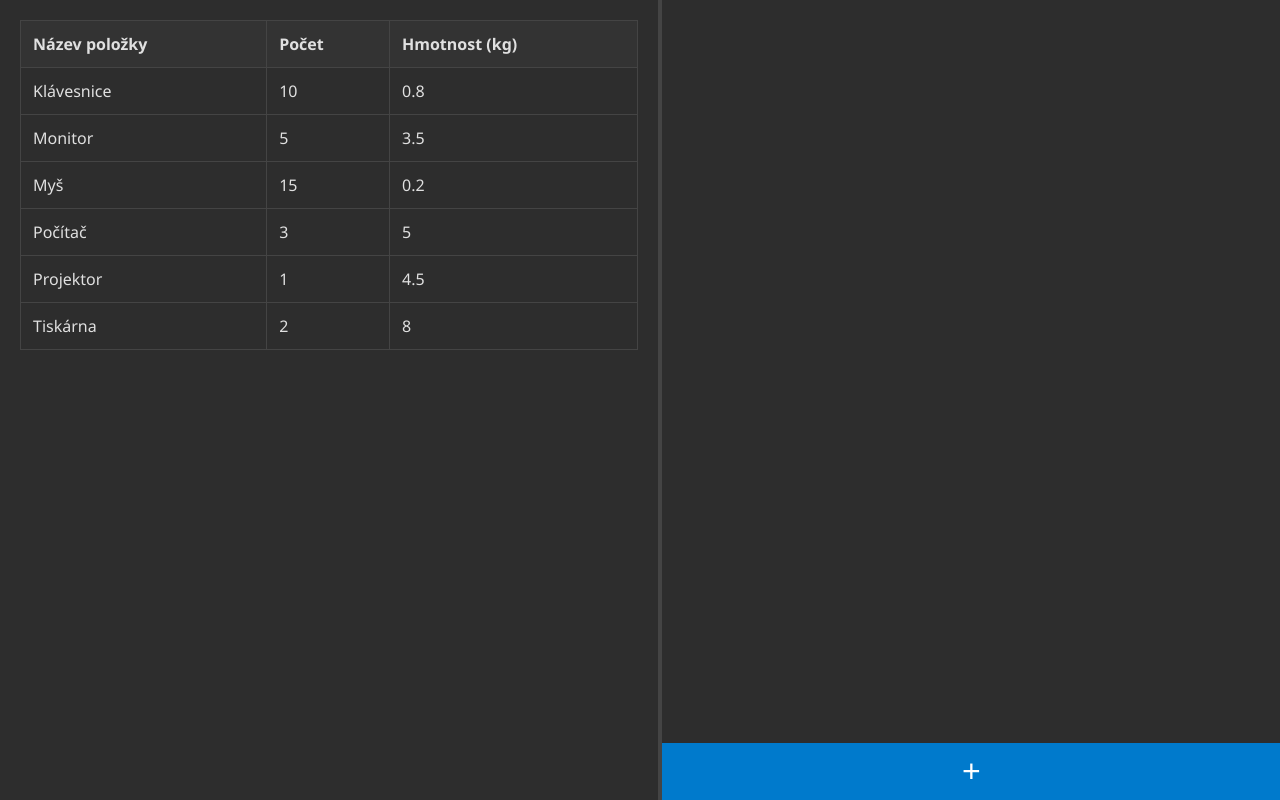
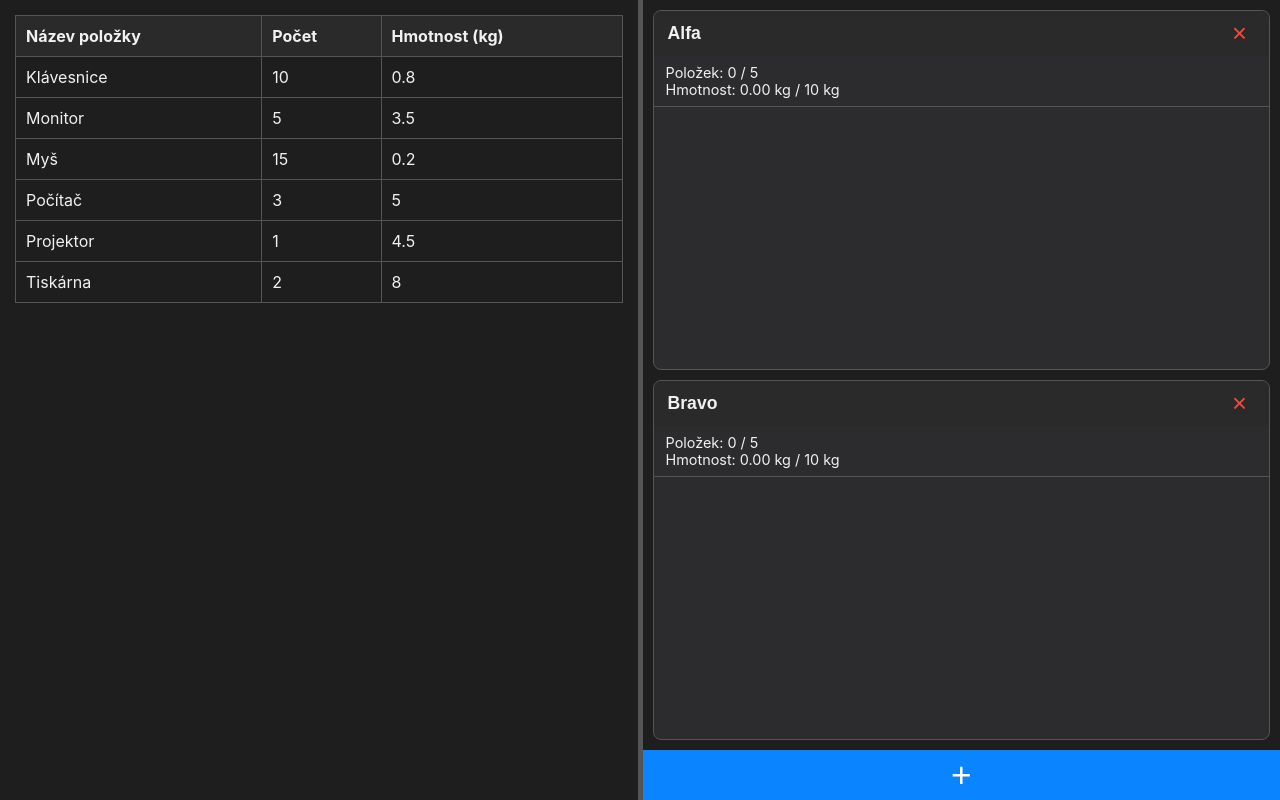
Before and after one commit to Futupas/muni-psbb090-softskills-table, a plain HTML site: page index.html in a window 1280 px wide. Drawn offline with Linux system fonts and the light colour scheme.

Commit message:
upd: fix more bugs

```diff
--- a/app.js
+++ b/app.js
@@ -27,12 +27,15 @@ document.addEventListener('DOMContentLoaded', () => {
 
     // --- Application State ---
     let itemsState = JSON.parse(JSON.stringify(ITEMS));
-    let teamsState = [];
-    let draggedItemInfo = null; // { item, source, teamId (if from team), instanceId (if from team) }
+    // Initialize with two default teams
+    let teamsState = [
+        { id: Date.now(), name: TEAM_NAMES[0], items: [] },
+        { id: Date.now() + 1, name: TEAM_NAMES[1], items: [] }
+    ];
+    let draggedItemInfo = null;
     let sortState = { column: 'name', direction: 'asc' };
 
     // --- Render Functions ---
-
     const renderTable = () => {
         tableBody.innerHTML = '';
         sortTable(); // Sort before rendering
@@ -40,15 +43,12 @@ document.addEventListener('DOMContentLoaded', () => {
             const row = document.createElement('tr');
             row.dataset.id = item.id;
             row.draggable = item.count > 0;
-
             row.classList.toggle('empty', item.count === 0);
-
             row.innerHTML = `
                 <td>${item.name}</td>
                 <td>${item.count}</td>
                 <td>${item.weight}</td>
             `;
-
             row.addEventListener('dragstart', handleTableDragStart);
             row.addEventListener('dragend', handleDragEnd);
             tableBody.appendChild(row);
@@ -61,9 +61,7 @@ document.addEventListener('DOMContentLoaded', () => {
             const teamEl = document.createElement('div');
             teamEl.classList.add('team');
             teamEl.dataset.id = team.id;
-
             const totalWeight = team.items.reduce((sum, item) => sum + item.weight, 0);
-
             let itemsHtml = '';
             team.items.forEach(item => {
                 itemsHtml += `
@@ -72,7 +70,6 @@ document.addEventListener('DOMContentLoaded', () => {
                         <span class="team-item-details">1 ks / ${item.weight.toFixed(1)} kg</span>
                     </li>`;
             });
-
             teamEl.innerHTML = `
                 <div class="team-header">
                     <input type="text" class="team-name" value="${team.name}" data-id="${team.id}">
@@ -84,19 +81,15 @@ document.addEventListener('DOMContentLoaded', () => {
                 </div>
                 <ul class="team-item-list">${itemsHtml}</ul>
             `;
-
             teamEl.addEventListener('dragover', handleDragOver);
             teamEl.addEventListener('dragleave', handleDragLeave);
             teamEl.addEventListener('drop', handleDropOnTeam);
-
             teamEl.querySelectorAll('.team-item-list li').forEach(li => {
                 li.addEventListener('dragstart', handleTeamDragStart);
                 li.addEventListener('dragend', handleDragEnd);
             });
-
             teamsContainer.appendChild(teamEl);
         });
-        adjustTeamHeights();
     };
 
     const rerender = () => {
@@ -105,7 +98,6 @@ document.addEventListener('DOMContentLoaded', () => {
     };
 
     // --- Drag and Drop Handlers ---
-
     function handleTableDragStart(e) {
         const itemId = parseInt(this.dataset.id);
         const item = itemsState.find(p => p.id === itemId);
@@ -114,28 +106,28 @@ document.addEventListener('DOMContentLoaded', () => {
     }
 
     function handleTeamDragStart(e) {
-        e.stopPropagation(); // Prevent team drag events from firing
+        e.stopPropagation();
         const itemId = parseInt(this.dataset.itemId);
         const teamId = parseInt(this.dataset.teamId);
         const instanceId = parseInt(this.dataset.instanceId);
         const item = itemsState.find(p => p.id === itemId);
-
         draggedItemInfo = { item: { ...item }, source: 'team', teamId, instanceId };
         this.classList.add('dragging');
     }
 
-    function handleDragEnd() {
-        this.classList.remove('dragging');
+    function handleDragEnd(e) {
+        // Use a small timeout to ensure this runs after the drop event
+        setTimeout(() => {
+            document.querySelectorAll('.dragging').forEach(el => el.classList.remove('dragging'));
+            draggedItemInfo = null;
+        }, 0);
         document.querySelectorAll('.drag-over').forEach(el => el.classList.remove('drag-over'));
-        draggedItemInfo = null;
     }
 
     function handleDragOver(e) {
         e.preventDefault();
-        // Add visual cue only if it's a valid drop target
         const targetIsTeam = e.currentTarget.classList.contains('team');
         const targetIsTable = e.currentTarget.id === 'item-table-body';
-
         if ((targetIsTeam && draggedItemInfo?.source === 'table') ||
             (targetIsTable && draggedItemInfo?.source === 'team')) {
             e.currentTarget.classList.add('drag-over');
@@ -159,18 +151,16 @@ document.addEventListener('DOMContentLoaded', () => {
         const totalWeight = team.items.reduce((sum, p) => sum + p.weight, 0);
 
         if (team.items.length >= MAX_ITEMS_PER_TEAM) {
-            showNotification(`Tým "${team.name}" má již maximální počet položek.`);
-            return;
+            return showNotification(`Tým "${team.name}" má již maximální počet položek.`);
         }
         if (totalWeight + item.weight > MAX_WEIGHT_PER_TEAM) {
-            showNotification(`Přidáním této položky by tým "${team.name}" překročil maximální hmotnost.`);
-            return;
+            return showNotification(`Přidáním této položky by tým "${team.name}" překročil maximální hmotnost.`);
         }
 
         const sourceItem = itemsState.find(p => p.id === item.id);
         if (sourceItem.count > 0) {
             sourceItem.count--;
-            team.items.push({ ...item, instanceId: Date.now() }); // Unique ID for this specific instance
+            team.items.push({ ...item, instanceId: Date.now() });
             rerender();
         }
     }
@@ -178,12 +168,9 @@ document.addEventListener('DOMContentLoaded', () => {
     function handleDropOnTable(e) {
         e.preventDefault();
         if (draggedItemInfo?.source !== 'team') return;
-
         const { item, teamId, instanceId } = draggedItemInfo;
-
         const sourceItem = itemsState.find(p => p.id === item.id);
         const sourceTeam = teamsState.find(t => t.id === teamId);
-
         if (sourceItem && sourceTeam) {
             sourceItem.count++;
             sourceTeam.items = sourceTeam.items.filter(i => i.instanceId !== instanceId);
@@ -192,20 +179,16 @@ document.addEventListener('DOMContentLoaded', () => {
     }
 
     // --- Other Functions ---
-
     const showNotification = (message) => {
         notificationEl.textContent = message;
         notificationEl.style.display = 'block';
-        setTimeout(() => {
-            notificationEl.style.display = 'none';
-        }, 3000);
+        setTimeout(() => { notificationEl.style.display = 'none'; }, 3000);
     };
 
     const addTeam = () => {
         const usedNames = teamsState.map(t => t.name);
         const availableNames = TEAM_NAMES.filter(n => !usedNames.includes(n));
         const newName = availableNames.length > 0 ? availableNames[0] : `Tým ${teamsState.length + 1}`;
-
         teamsState.push({ id: Date.now(), name: newName, items: [] });
         renderTeams();
     };
@@ -213,55 +196,32 @@ document.addEventListener('DOMContentLoaded', () => {
     const removeTeam = (teamId) => {
         const teamIndex = teamsState.findIndex(t => t.id === teamId);
         if (teamIndex === -1) return;
-
         const team = teamsState[teamIndex];
         team.items.forEach(teamItem => {
             const originalItem = itemsState.find(p => p.id === teamItem.id);
             if (originalItem) originalItem.count++;
         });
-
         teamsState.splice(teamIndex, 1);
         rerender();
     };
 
-    const adjustTeamHeights = () => {
-        const teams = teamsContainer.querySelectorAll('.team');
-        if (teams.length > 0) {
-            const containerHeight = teamsContainer.clientHeight;
-            const newHeight = containerHeight / teams.length;
-            const minHeight = parseFloat(getComputedStyle(document.documentElement).getPropertyValue('--min-team-height'));
-
-            teams.forEach(team => {
-                team.style.height = `${Math.max(newHeight, minHeight)}px`;
-            });
-        }
-    };
-
     const sortTable = () => {
         const { column, direction } = sortState;
-
         const inStock = itemsState.filter(item => item.count > 0);
         const outOfStock = itemsState.filter(item => item.count === 0);
-
         const type = (column === 'name') ? 'string' : 'number';
 
         inStock.sort((a, b) => {
             const valA = a[column];
             const valB = b[column];
             const modifier = direction === 'asc' ? 1 : -1;
-
-            if (type === 'number') {
-                return (valA - valB) * modifier;
-            } else {
-                return valA.localeCompare(valB, 'cs') * modifier;
-            }
+            if (type === 'number') return (valA - valB) * modifier;
+            return valA.localeCompare(valB, 'cs') * modifier;
         });
-
         itemsState = [...inStock, ...outOfStock];
     };
 
     // --- Event Listeners ---
-
     addTeamBtn.addEventListener('click', addTeam);
 
     teamsContainer.addEventListener('click', (e) => {
@@ -297,33 +257,24 @@ document.addEventListener('DOMContentLoaded', () => {
 
     resizer.addEventListener('mousedown', (e) => {
         e.preventDefault();
-
         const handleMouseMove = (moveEvent) => {
             const containerRect = container.getBoundingClientRect();
             const minWidthPx = (parseFloat(getComputedStyle(document.documentElement).getPropertyValue('--min-panel-width')) / 100) * containerRect.width;
-
             let newLeftWidth = moveEvent.clientX - containerRect.left;
-
-            // Enforce minimum width
             newLeftWidth = Math.max(newLeftWidth, minWidthPx);
             newLeftWidth = Math.min(newLeftWidth, containerRect.width - minWidthPx);
-
             const percentage = (newLeftWidth / containerRect.width) * 100;
             leftPanel.style.width = `${percentage}%`;
             rightPanel.style.width = `${100 - percentage}%`;
         };
-
         const handleMouseUp = () => {
             window.removeEventListener('mousemove', handleMouseMove);
             window.removeEventListener('mouseup', handleMouseUp);
         };
-
         window.addEventListener('mousemove', handleMouseMove);
         window.addEventListener('mouseup', handleMouseUp);
     });
 
-    new ResizeObserver(adjustTeamHeights).observe(teamsContainer);
-
     // --- Initialization ---
     rerender();
 });
--- a/styles.css
+++ b/styles.css
@@ -1,23 +1,30 @@
 :root {
-    --background-color: #1e1e1e;
-    --panel-background: #2d2d2d;
-    --text-color: #e0e0e0;
-    --border-color: #444;
-    --primary-color: #007acc;
-    --error-color: #dc3545;
-    --min-team-height: 200px;
+    --background-color: #121212;
+    --panel-background: #1e1e1e;
+    --header-background: #2a2a2a;
+    --text-color: #f1f1f1;
+    --border-color: #555;
+    --primary-color: #0a84ff;
+    --error-color: #ff453a;
+    --drag-background: rgba(10, 132, 255, 0.2);
+    --min-team-height: 180px;
     --min-panel-width: 20%;
+}
+
+* {
+    box-sizing: border-box;
 }
 
 body {
     background-color: var(--background-color);
     color: var(--text-color);
-    font-family: 'Segoe UI', Tahoma, Geneva, Verdana, sans-serif;
+    font-family: -apple-system, BlinkMacSystemFont, 'Segoe UI', Roboto, Helvetica, Arial, sans-serif;
     margin: 0;
     overflow: hidden;
     height: 100vh;
     display: flex;
-    user-select: none; /* Forbid selection */
+    user-select: none;
+    font-size: 16px; /* Larger base font size */
 }
 
 .container {
@@ -28,7 +35,7 @@ body {
 
 .left-panel {
     width: 50%;
-    padding: 20px;
+    padding: 15px;
     overflow-y: auto;
     background-color: var(--panel-background);
     min-width: var(--min-panel-width);
@@ -41,17 +48,15 @@ body {
 
 #item-table th, #item-table td {
     border: 1px solid var(--border-color);
-    padding: 12px;
+    padding: 10px;
     text-align: left;
 }
 
 #item-table th {
-    background-color: #333;
+    background-color: var(--header-background);
     cursor: pointer;
-}
-
-#item-table th:hover {
-    background-color: #444;
+    position: sticky;
+    top: -1px; /* Ensures it stays on top when scrolling */
 }
 
 #item-table tbody tr {
@@ -60,14 +65,13 @@ body {
 
 /* Style for the item being dragged */
 .dragging {
-    opacity: 0.5;
+    opacity: 0.8;
+    background-color: var(--drag-background);
 }
 
-/* Style for items with zero count */
 #item-table tbody tr.empty {
     cursor: not-allowed;
     color: #888;
-    background-color: #252525;
 }
 
 .resizer {
@@ -75,6 +79,7 @@ body {
     background-color: var(--border-color);
     cursor: col-resize;
     height: 100%;
+    z-index: 10;
 }
 
 .right-panel {
@@ -89,28 +94,32 @@ body {
     flex-grow: 1;
     overflow-y: auto;
     padding: 10px;
+    /* Using CSS Grid for robust layout */
+    display: grid;
+    grid-template-rows: repeat(auto-fit, minmax(var(--min-team-height), 1fr));
+    gap: 10px;
 }
 
 .team {
-    background-color: #333;
+    background-color: #2c2c2e;
     border: 1px solid var(--border-color);
-    border-radius: 5px;
-    margin-bottom: 10px;
+    border-radius: 8px;
     min-height: var(--min-team-height);
     display: flex;
     flex-direction: column;
+    overflow: hidden; /* Prevents content from spilling out */
 }
 
 .team-header {
     display: flex;
     justify-content: space-between;
     align-items: center;
-    padding: 10px;
-    background-color: #3c3c3c;
+    padding: 8px 12px;
+    background-color: var(--header-background);
 }
 
 .team-name {
-    font-size: 1.2em;
+    font-size: 1.1em;
     font-weight: bold;
     border: none;
     background-color: transparent;
@@ -122,13 +131,13 @@ body {
     background: none;
     border: none;
     color: var(--error-color);
-    font-size: 1.5em;
+    font-size: 1.6em;
     cursor: pointer;
     padding: 0 10px;
 }
 
 .team-info {
-    padding: 10px;
+    padding: 8px 12px;
     font-size: 0.9em;
     border-bottom: 1px solid var(--border-color);
 }
@@ -144,7 +153,7 @@ body {
 .team-item-list li {
     display: flex;
     justify-content: space-between;
-    padding: 8px 10px;
+    padding: 8px 12px;
     border-bottom: 1px solid var(--border-color);
     cursor: grab;
 }
@@ -153,31 +162,19 @@ body {
     border-bottom: none;
 }
 
-.team-item-name {
-    flex-grow: 1;
-}
-
-.team-item-details {
-    color: #aaa;
-    margin-left: 15px;
-    min-width: 90px;
-    text-align: right;
-}
-
 .add-team-btn {
     background-color: var(--primary-color);
     color: white;
     border: none;
-    font-size: 2em;
+    font-size: 2.2em;
     cursor: pointer;
-    padding: 10px 0;
+    padding: 5px 0;
     width: 100%;
 }
 
-/* Style for a valid drop target */
 .drag-over {
     border: 2px dashed var(--primary-color);
-    background-color: rgba(0, 122, 204, 0.2);
+    background-color: var(--drag-background);
 }
 
 .notification {
```
